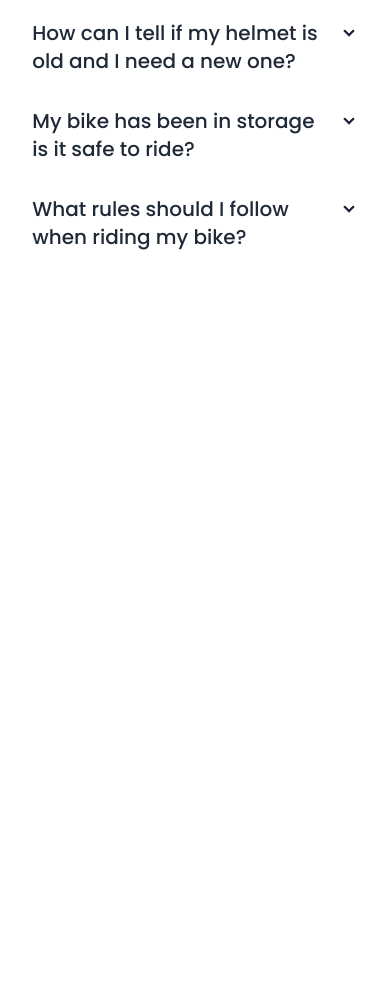
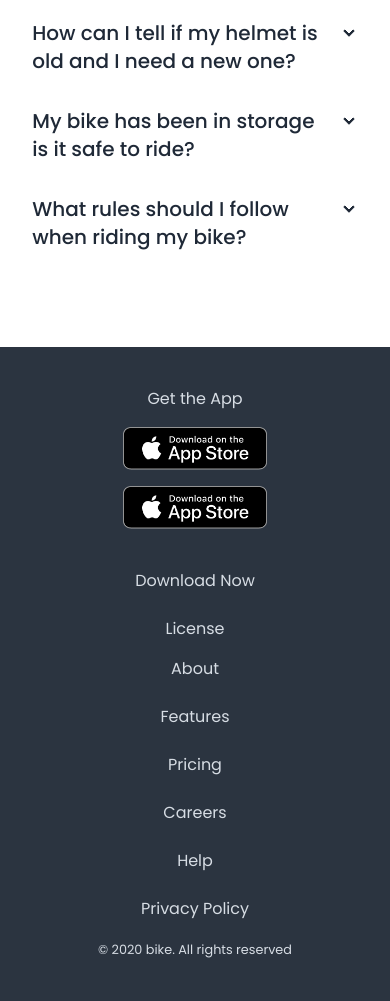
Before and after one commit to MdSaifulIslamRafsan/Biker-zone-daisy-ui, a plain HTML site: page index.html in a window 390 px wide. Shown: the part 6213-7214 px from the top of the page. Before the commit the page ends 6560 px from the top, so only its background shows below. Drawn offline with nearby package versions, Linux system fonts and the light colour scheme.

Commit message:
added responsive footer area

```diff
--- a/index.html
+++ b/index.html
@@ -211,7 +211,7 @@
         <div class="grid grid-cols-1 md:grid-cols-2 lg:grid-cols-3 my-10 gap-5">
           <!--  Happy Clients card-1 start  -->
           <div class="card bg-base-100 shadow-xl">
-            <figure><img class="w-40 pt-5" src="/images/others/user-1.png" alt="Shoes" /></figure>
+            <figure><img class="w-40 pt-5" src="images/others/user-1.png" alt="Shoes" /></figure>
             <div class="card-body">
               <p class="font-normal text-card-description">Slate helps you see how
                 many more days you need
@@ -231,7 +231,7 @@
           <!--  Happy Clients card-1 end  -->
           <!--  Happy Clients card-2 start  -->
           <div class="card bg-base-100 shadow-xl">
-            <figure><img class="w-40 pt-5" src="/images/others/user-2.png" alt="Shoes" /></figure>
+            <figure><img class="w-40 pt-5" src="images/others/user-2.png" alt="Shoes" /></figure>
             <div class="card-body">
               <p class="font-normal text-card-description">Slate helps you see how
                 many more days you need
@@ -251,7 +251,7 @@
           <!--  Happy Clients card-2 end  -->
           <!--  Happy Clients card-3 start  -->
           <div class="card bg-base-100 shadow-xl">
-            <figure><img class="w-40 pt-5" src="/images/others/user-3.png" alt="Shoes" /></figure>
+            <figure><img class="w-40 pt-5" src="images/others/user-3.png" alt="Shoes" /></figure>
             <div class="card-body">
               <p class="font-normal text-card-description">Slate helps you see how
                 many more days you need
@@ -325,6 +325,32 @@
       <!-- Frequently Asked Questions end -->
   </main>
  <!-- footer area start  -->
+ <footer class="p-10 bg-neutral text-neutral-content">
+ <div class="flex flex-col-reverse md:flex-row justify-between max-w-[1440px] w-11/12 md:w-4/5 mx-auto">
+  <aside class="space-y-4 mx-auto text-center">
+    <ul class="flex flex-col md:flex-row gap-6 lg:gap-6 md:gap-2">
+      <li><button>Download Now</button></li>
+      <li><button>License</button></li>
+    </ul>
+    <ul class="flex flex-col md:flex-row gap-6 lg:gap-6 md:gap-2">
+      <li><a href="">About</a></li>
+      <li><a href="">Features</a></li>
+      <li><a href="">Pricing</a></li>
+      <li><a href="">Careers</a></li>
+      <li><a href="">Help</a></li>
+      <li><a href="">Privacy Policy</a></li>
+    </ul>
+    <p><small>&copy; 2020 bike. All rights reserved</small></p>
+  </aside>
+  <nav class="mb-10">
+    <div class="flex flex-col items-center justify-end gap-4">
+      <p>Get the App</p>
+      <a><img class="w-36" src="images/others/ios.png" alt=""></a>
+      <a><img class="w-36" src="images/others/ios.png" alt=""></a>
+    </div>
+  </nav>
+ </div>
+</footer>
  <!-- footer area end -->
 </body>
 </html>
```
Also changed, not shown: style.css (deleted).
